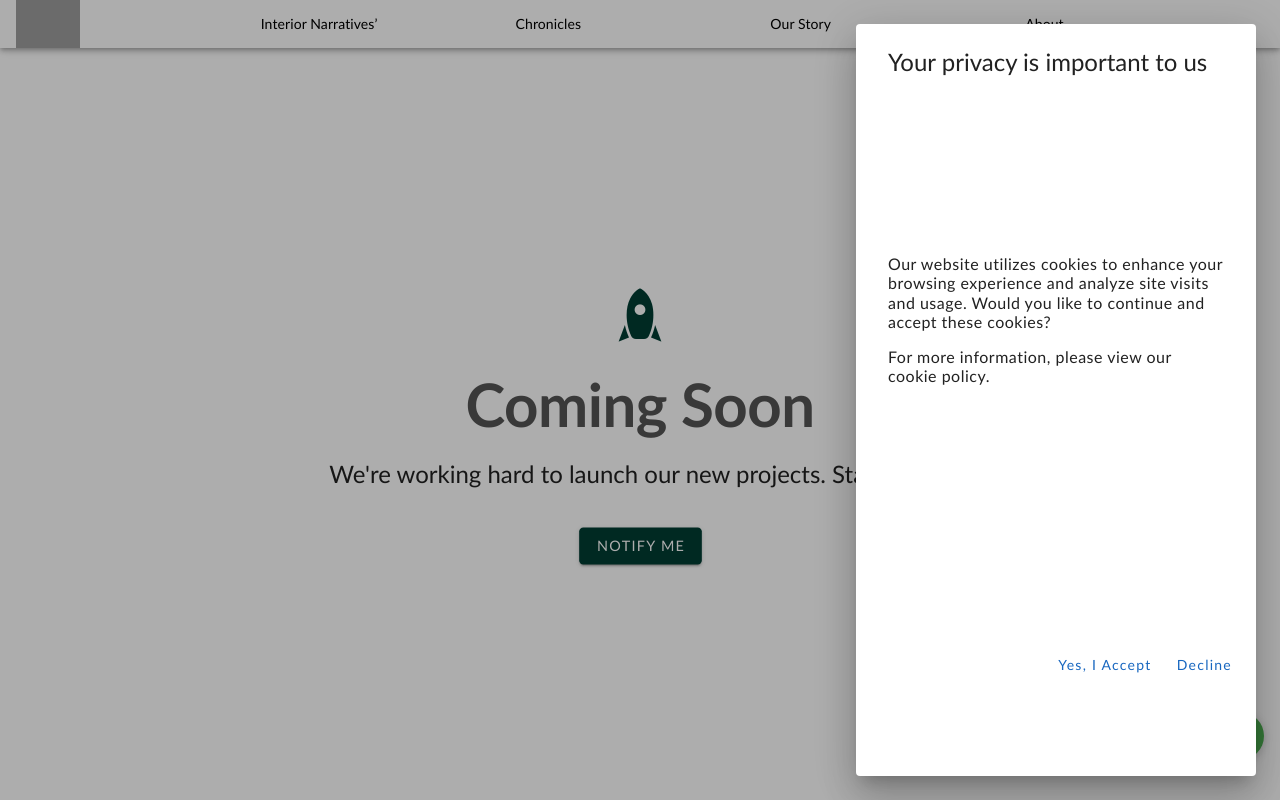
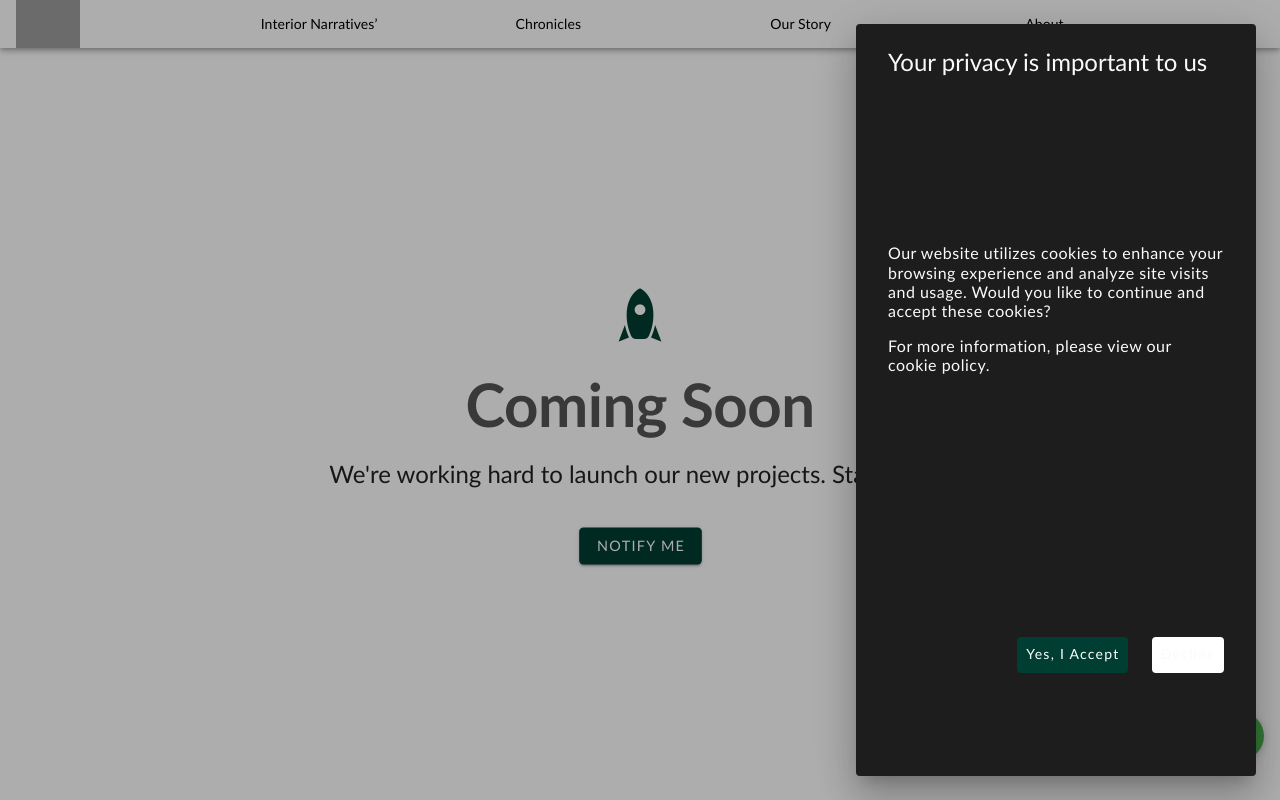
Before and after one commit to adarsht29/spellbound-vue, a Vue app: page /interior/a-closet in a window 1280 px wide. Built offline with nearby package versions, Linux system fonts and the light colour scheme; grey boxes are pictures that could not be loaded; a web font is replaced by a local one.

Commit message:
All changes

```diff
--- a/src/components/CookieDialog.vue
+++ b/src/components/CookieDialog.vue
@@ -1,5 +1,4 @@
 <template>
-  <div class="flex-container">
   <v-dialog
     v-model="showCookieDialog"
     persistent
@@ -7,7 +6,7 @@
     height="100%"
     class="cookie-dialog"
   >
-      <v-card class="pt-4 pb-2 pl-2 pr-2">
+    <v-card class="pt-4 pb-2 pl-2 pr-2 base-primry-black">
       <v-card-title class="text-h5 pl-6 pr-6"
         >Your privacy is important to us</v-card-title
       >
@@ -17,29 +16,25 @@
           analyze site visits and usage. Would you like to continue and accept
           these cookies?
         </p>
-          <p class="mt-4">
-            For more information, please view our cookie policy.
-          </p>
+        <p class="mt-4">For more information, please view our cookie policy.</p>
       </v-card-text>
-        <v-card-actions>
+      <v-card-actions class="pa-6">
         <v-btn
-            color="primary"
+          color="#003d33"
           class="text-capitalize"
-            text
+          variant="flat"
           @click="acceptCookies"
           >Yes, I Accept</v-btn
         >
         <v-btn
-            color="primary"
-            class="text-capitalize"
-            text
+          class="text-capitalize ml-4"
+          variant="flat"
           @click="declineCookies"
           >Decline</v-btn
         >
       </v-card-actions>
     </v-card>
   </v-dialog>
-  </div>
 </template>
 
 <script>
--- a/src/views/IndividualProject.vue
+++ b/src/views/IndividualProject.vue
@@ -46,8 +46,12 @@
         cols="12"
         :md="section.images.length === 2 ? '6' : '12'"
         :class="[
-          section.images.length === 2 && i === 0 ? 'pr-0 pr-md-6' : '',
-          section.images.length === 2 && i === 1 ? 'pl-0 pl-md-6' : '',
+          section.images.length === 2 && i === 0
+            ? 'pr-0 pr-md-12 pl-md-16'
+            : '',
+          section.images.length === 2 && i === 1
+            ? 'pl-0 pl-md-12 pr-md-16'
+            : '',
         ]"
       >
         <v-img :src="image" height="100%" cover> </v-img>
```
Lines whose indentation alone changed are shown as unchanged.
